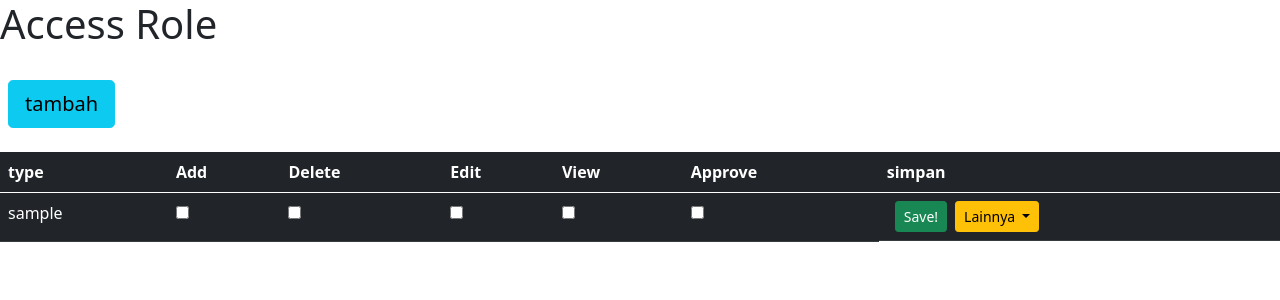
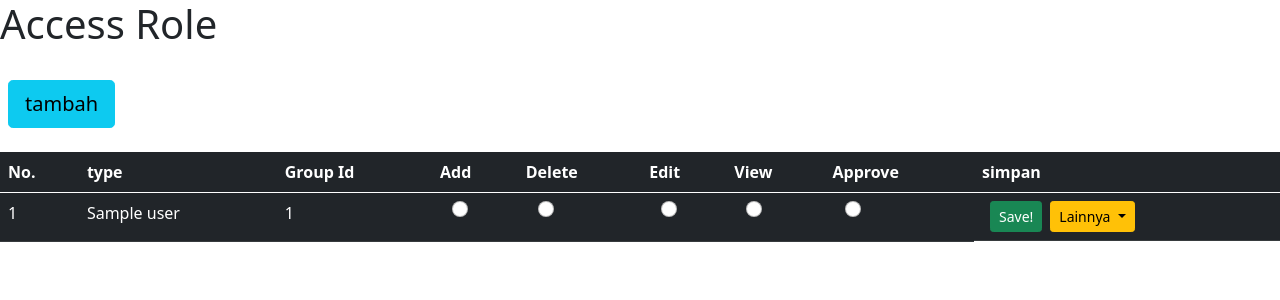
Before and after one commit to ahadanfauzan123/TBS_CMS, a CodeIgniter 4 app: template app/Views/menu/accessRole.php in a window 1280 px wide. Shown: the top 300 px of the page. Run offline with PHP 8.4 and a stand-in for CodeIgniter, Linux system fonts and the light colour scheme; the template is opened without the code that fills it: most values are stand-ins (such as "Sample title", 1, 10 or a date in 2020); some libraries are stand-ins or nearby versions.

Commit message:
membuat sistem crud accessRole | sudah selesai

```diff
--- a/app/Views/menu/accessRole.php
+++ b/app/Views/menu/accessRole.php
@@ -20,7 +20,9 @@
     <table class="table table-dark">
         <thead>
             <tr>
+                <th scope="col">No.</th>
                 <th scope="col">type</th>
+                <th scope="col">Group Id</th>
                 <th scope="col">Add</th>
                 <th scope="col">Delete</th>
                 <th scope="col">Edit</th>
@@ -30,14 +32,17 @@
             </tr>
         </thead>
         <tbody>
+            <?php $i = 1; ?>
             <?php foreach ($users as $user) : ?>
                 <tr>
-                    <td><?= $user['UserName']; ?></td>
-                    <td><input type="checkbox"></td>
-                    <td><input type="checkbox"></td>
-                    <td><input type="checkbox"></td>
-                    <td><input type="checkbox"></td>
-                    <td><input type="checkbox"></td>
+                    <td><?= $i++; ?></td>
+                    <td><?= $user['typeName']; ?></td>
+                    <td><?= $user['groupId']; ?></td>
+                    <td><input class="form-check-input mt-0" type="radio" value=""></td>
+                    <td><input class="form-check-input mt-0" type="radio" value=""></td>
+                    <td><input class="form-check-input mt-0" type="radio" value=""></td>
+                    <td><input class="form-check-input mt-0" type="radio" value=""></td>
+                    <td><input class="form-check-input mt-0" type="radio" value=""></td>
                     <td class="d-flex align-items-center">
                         <button class="btn btn-success btn-sm mx-2">Save!</button>
                         <div class="dropdown">
@@ -45,8 +50,8 @@
                                 Lainnya
                             </button>
                             <ul class="dropdown-menu" aria-labelledby="dropdownMenuButton1">
-                                <li><a class="dropdown-item bg-warning" href="<?= site_url('/user/edit/' . $user["UserName"]); ?>">Edit</a></li>
-                                <li><a class="dropdown-item bg-danger" href="<?= site_url('/user/delete/' . $user["UserName"]); ?>">Delete</a></li>
+                                <li><a class="dropdown-item bg-warning" href="<?= site_url('user/edit/' . $user["id"]); ?>">Edit</a></li>
+                                <li><a class="dropdown-item bg-danger" href="<?= site_url('user/delete/' . $user["id"]); ?>">Delete</a></li>
                             </ul>
                         </div>
                     </td>
@@ -66,5 +71,10 @@
     <script src="https://cdn.jsdelivr.net/npm/bootstrap@5.0.1/dist/js/bootstrap.min.js" integrity="sha384-Atwg2Pkwv9vp0ygtn1JAojH0nYbwNJLPhwyoVbhoPwBhjQPR5VtM2+xf0Uwh9KtT" crossorigin="anonymous"></script>
     -->
 </body>
+<style>
+    tr>td>input {
+        margin-left: 12px;
+    }
+</style>
 
 </html>
--- a/app/Views/menu/edit.php
+++ b/app/Views/menu/edit.php
@@ -15,15 +15,15 @@
 <body>
     <div class="container">
         <h1>FORM EDIT DATA</h1>
-        <form action="<?= base_url('/user/update/' . $user["UserName"]); ?>" method="POST">
+        <form action="<?= base_url('/user/update/' . $user["id"]); ?>" method="POST">
             <input type="hidden" value="id : " name="id">
             <div class="mb-3">
                 <label for="exampleInputEmail1" class="form-label">Type Name : </label>
-                <input type="text" value="<?= $user["UserName"]; ?>" name="TypeName" class="form-control" id="exampleInputEmail1" aria-describedby="emailHelp">
+                <input type="text" value="<?= $user["typeName"]; ?>" name="TypeName" class="form-control" id="TypeName" aria-describedby="emailHelp">
             </div>
             <div class="mb-3">
                 <label for="exampleInputEmail2" class="form-label">Group Id : </label>
-                <input type="text" value="<?= $user["GroupID"]; ?>" name="GroupId" class="form-control" id="exampleInputEmail2" aria-describedby="emailHelp">
+                <input type="text" value="<?= $user["groupId"]; ?>" name="GroupId" class="form-control" id="GroupId" aria-describedby="emailHelp">
             </div>
             <button type="submit" class="btn btn-primary">Edit</button>
             <a href="<?= base_url('user/access'); ?>" class="btn btn-warning">Kembali</a>
```
Also changed, not shown: app/Controllers/User.php (+29 -19 lines), app/Models/EditAccessModel.php (+4 -4 lines), app/Views/userprofile/index.php (renamed from app/Views/user/index.php).
